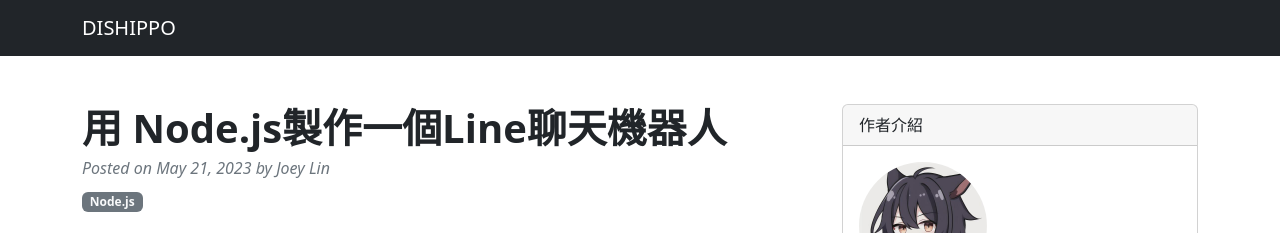
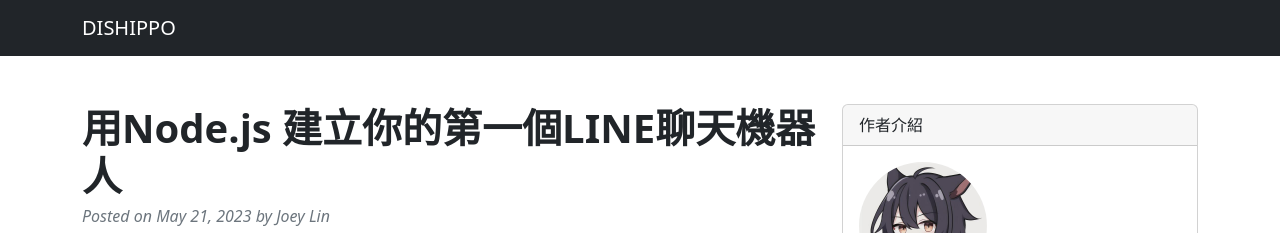
Before and after one commit to joelinkaiyi/dishippo_blog, a plain HTML site: page index.html in a window 1280 px wide. Shown: the top 233 px of the page. Drawn offline with nearby package versions, Linux system fonts and the light colour scheme.

Commit message:
title and header change

```diff
--- a/index.html
+++ b/index.html
@@ -5,7 +5,7 @@
         <meta name="viewport" content="width=device-width, initial-scale=1, shrink-to-fit=no" />
         <meta name="description" content="" />
         <meta name="author" content="" />
-        <title>用 Node.js製作一個Line聊天機器人</title>
+        <title>用Node.js 建立你的第一個LINE聊天機器人</title>
         <!-- Favicon-->
         <link rel="icon" type="image/x-icon" href="./image/dishippo.jpg" />
         <!-- Core theme CSS (includes Bootstrap)-->
@@ -28,7 +28,7 @@
                         <!-- Post header-->
                         <header class="mb-4">
                             <!-- Post title-->
-                            <h1 class="fw-bolder mb-1">用 Node.js製作一個Line聊天機器人</h1>
+                            <h1 class="fw-bolder mb-1">用Node.js 建立你的第一個LINE聊天機器人</h1>
                             <!-- Post meta content-->
                             <div class="text-muted fst-italic mb-2">Posted on May 21, 2023 by Joey Lin</div>
                             <!-- Post categories-->
```
